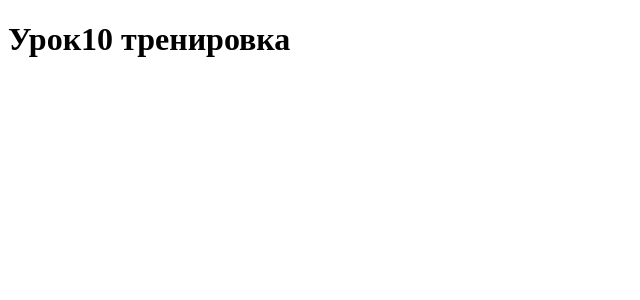
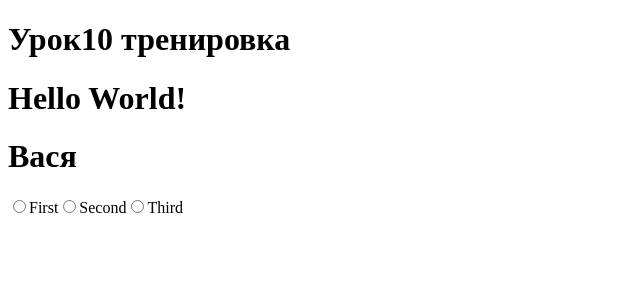
Before and after one commit to Ulibka68/otus_react_dz, a React app: page / in a window 1280 px wide. Shown: the top 300 px of the page, without its empty margins (0-640 px from the left). Built offline with nearby package versions, Linux system fonts and the light colour scheme.

Commit message:
отрендерил children функцией

```diff
--- a/src/component/App.tsx
+++ b/src/component/App.tsx
@@ -1,5 +1,6 @@
 import React from "react";
-import { RadioButton } from "./RadioButtons";
+import { RadioButton, TestRadioGroup } from "./RadioButtons";
+import { Prims, ExecutionerTest } from "./PrimitiveComp";
 
 export default class App extends React.Component<any, any> {
   constructor(props?: any) {
@@ -11,7 +12,10 @@ export default class App extends React.Component<any, any> {
       <div>
         <div>
           <h1>Урок10 тренировка</h1>
+          <ExecutionerTest />
+          <Prims name2="Вася" />
         </div>
+        <TestRadioGroup />
       </div>
     );
   }
--- /dev/null
+++ b/src/component/PrimitiveComp.tsx
@@ -0,0 +1,28 @@
+import React, { FC } from "react";
+
+class Executioner extends React.Component {
+  render() {
+    return (this.props.children as any)();
+  }
+}
+
+export const ExecutionerTest: FC = () => (
+  <Executioner>{() => <h1>Hello World!</h1>}</Executioner>
+);
+
+interface IProps {
+  name2: string;
+}
+
+// eslint-disable-next-line @typescript-eslint/no-empty-interface
+interface IState {}
+
+export class Prims extends React.Component<IProps, IState> {
+  render() {
+    return (
+      <div>
+        <h1>{this.props.name2}</h1>
+      </div>
+    );
+  }
+}
--- a/src/component/RadioButtons.tsx
+++ b/src/component/RadioButtons.tsx
@@ -1,60 +1,61 @@
-import React, { FC } from "react";
-
-class Executioner extends React.Component {
-  render() {
-    return (this.props.children as any)();
-  }
-}
-
-export const ExecutionerTest: FC = () => (
-  <Executioner>{() => <h1>Hello World!</h1>}</Executioner>
-);
+import React, { FC, ReactNode } from "react";
 
 interface IProps {
-  name2: string;
+  nameGroup: string;
 }
-// eslint-disable-next-line @typescript-eslint/no-empty-interface
-interface IState {}
+type IState = any;
 
-class RadioGroup<IProps, IState> extends React.Component {
+export class RadioGroup extends React.Component<IProps, IState> {
   constructor(props: IProps) {
     super(props);
-    this.name3 = this.props.na;
-    this.renderChildren2 = this.renderChildren2.bind(this);
+    this.renderChildren = this.renderChildren.bind(this);
   }
 
-  renderChildren2() {
-    const nameParent = this.props.name2;
+  renderChildren() {
+    const nameParent = this.props.nameGroup;
 
     return React.Children.map(this.props.children, (child) => {
-      return React.cloneElement(child, {
-        name: this.props.name,
+      return React.cloneElement(child as React.ReactElement<any>, {
+        name: nameParent,
       });
     });
   }
 
   render() {
-    return (
-      <div className="group">
-        {/*{this.props.n}*/}
-        {/*{this.renderChildren2()}*/}
-      </div>
-    );
+    return <div className="group">{this.renderChildren()}</div>;
   }
 }
 
 interface RadioButtonProp {
   value: string;
+  name?: string;
+  labelBefore?: string;
+  labelAfter?: string;
+  checked?: boolean;
 }
 
-export const RadioButton: FC<RadioButtonProp> = (props) => {
-  return <input type="radio" />;
+export const RadioButton: FC<RadioButtonProp> = ({
+  value,
+  name = "nm1",
+  labelBefore,
+  labelAfter,
+  checked = false,
+}) => {
+  return (
+    <label>
+      {labelBefore && labelBefore}
+      <input type="radio" name={name} value={value} />
+      {/* если вводить checked - то надо дописать управляемый компонент */}
+      {/*<input type="radio" name={name} value={value} checked={checked} />*/}
+      {labelAfter && labelAfter}
+    </label>
+  );
 };
 
 export const TestRadioGroup: FC = () => (
-  <RadioGroup name="g1">
-    <RadioButton value="first">First</RadioButton>
-    <RadioButton value="second">Second</RadioButton>
-    <RadioButton value="third">Third</RadioButton>
+  <RadioGroup nameGroup="grp1">
+    <RadioButton value="first" labelAfter="First" />
+    <RadioButton value="second" labelAfter="Second" />
+    <RadioButton value="third" labelAfter="Third" />
   </RadioGroup>
 );
--- a/tsconfig.json
+++ b/tsconfig.json
@@ -11,6 +11,10 @@
   "exclude": [
     "node_modules",
     "dist",
-    "public"
+    "public",
+    "./*.js",
+    "./internals/**/*",
+    "./stories/0-Welcome.stories.js",
+    "./stories/1-Button.stories.js"
   ]
 }
```
Also changed, not shown: src/component/RadioButtons2.tsx (added, +18 -0 lines), 1 other file (tests, documents, lock files or other folders).
